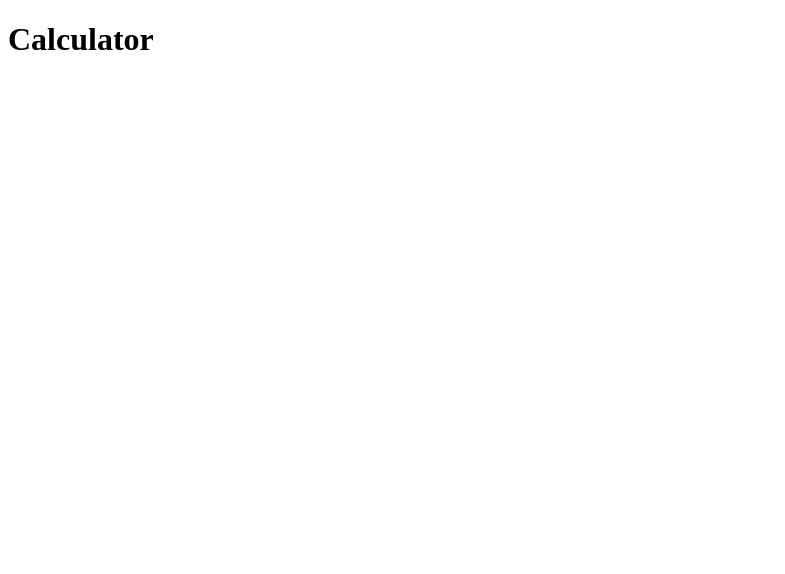
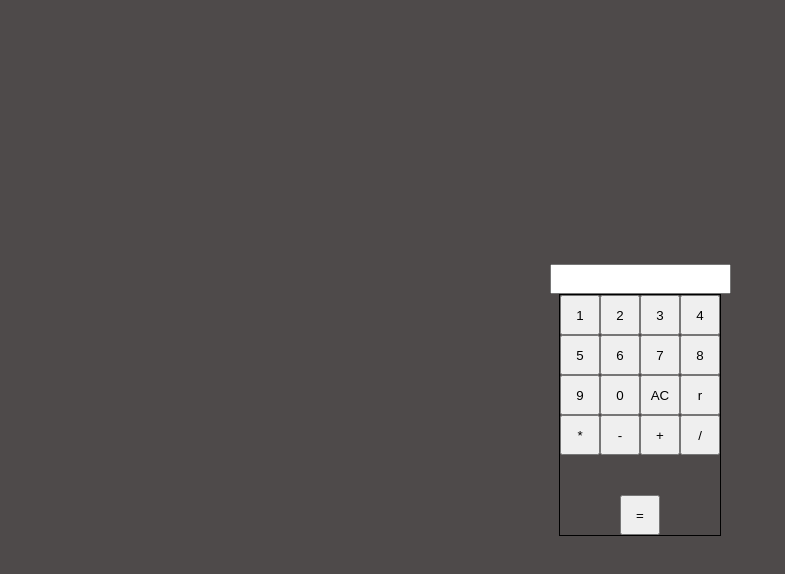
Before and after one commit to AfrozSheikh/Calculator, a plain HTML site: page index.html in a window 1280 px wide. Shown: the whole page, without its empty margins (0-785 px from the left). Drawn offline with Linux system fonts and the light colour scheme.

Commit message:
calculated

```diff
--- a/index.html
+++ b/index.html
@@ -3,25 +3,52 @@
 <head>
     <meta charset="UTF-8">
     <meta name="viewport" content="width=device-width, initial-scale=1.0">
-    <title>Document</title>
+    <title>Calci </title>
+  <link rel="stylesheet" href="styles.css">
 </head>
 <body>
+
     <div class="container">
-       <div class="appname">
-        <h1>Calculator</h1>
-       </div>
+
+        <div class="upar-ki-side">
+            <div class="input-container">
+
+                <input type="text" class="display-input">
+            </div>
 
 
-       <div class="display-calculation">
-        <span class="result"></span>
-       </div>
+        </div>
 
-        <div class="operands">
+        <div class="niche-ki-side">
+            <div class="operands">
+            <button   class="btn">1</button  >
+            <button    class="btn">2</button  >
+            <button    class="btn">3</button  >
+            <button    class="btn" >4</button  >
+            <button    class="btn">5</button  >
+            <button  class="btn" >6</button  >
+            <button   class="btn">7</button  >
+            <button   class="btn">8</button  >
+            <button   class="btn">9</button  >
+            <button   class="btn">0</button  >
+            <button   class="btn">AC</button  >
+            <button  class="btn" >r</button  >
+            <button  class="btn" >*</button  >
+                <button  class="btn" >-</button  >
+                <button   class="btn">+</button  >
+                <button   class="btn">/</button  >
+
+            </div>
+            <div class="equal">
+                <button  class="btn" >=</button  >
+            </div>
+
 
         </div>
-        <div class="operators">
 
-        </div>
+
+
     </div>
+    <script src="index.js"></script>
 </body>
 </html>
--- a/index.js
+++ b/index.js
@@ -1 +1,27 @@
-const display = document.querySelector(".result") ;
+let inputDisplay = document.querySelector(".display-input")
+
+let resultDisplay = document.querySelector(".display-result")
+let string= "" ;
+let buttons = document.querySelectorAll(".btn") ;
+
+Array.from(buttons).forEach((button)=>{
+    button.addEventListener('click',(e)=>{
+        if(e.target.innerHTML == "=") {
+            string= eval(string) ;
+            inputDisplay.value= string;
+        }
+        else if(e.target.innerHTML == "AC") {
+            string="" ;
+            inputDisplay.value= string;
+
+        }
+        else if (e.target.innerHTML == "r"){
+                 string =string.substring(0,string.length-1) ;
+                 inputDisplay.value= string;
+        }
+        else{
+        string = string + e.target.innerHTML ;
+        inputDisplay.value= string;}
+    })
+
+})
--- a/styles.css
+++ b/styles.css
@@ -0,0 +1,44 @@
+*{
+    margin: 0 ;
+    padding: 0;
+    box-sizing: border-box ;
+
+}
+ .display-input{
+    height: 30px;
+ }
+
+.container{
+    height: 100vh;
+    width: 100vw;
+    background: rgb(78, 74, 74);
+    display: flex;
+    flex-direction: column;
+    justify-content: center;
+    align-items: center;
+
+}
+button{
+    height: 40px;
+    width: 40px;
+
+}
+.niche-ki-side{
+  height: auto;
+  width: auto ;
+
+    border: 1px solid black;
+    display: flex;
+    flex-direction: column;
+
+}
+.operands{
+   display: grid;
+   grid-template-columns: repeat(4,1fr);
+   grid-template-rows: repeat(5,1fr);
+}
+
+.equal{
+    display: flex;
+    justify-content: center;
+}
```
